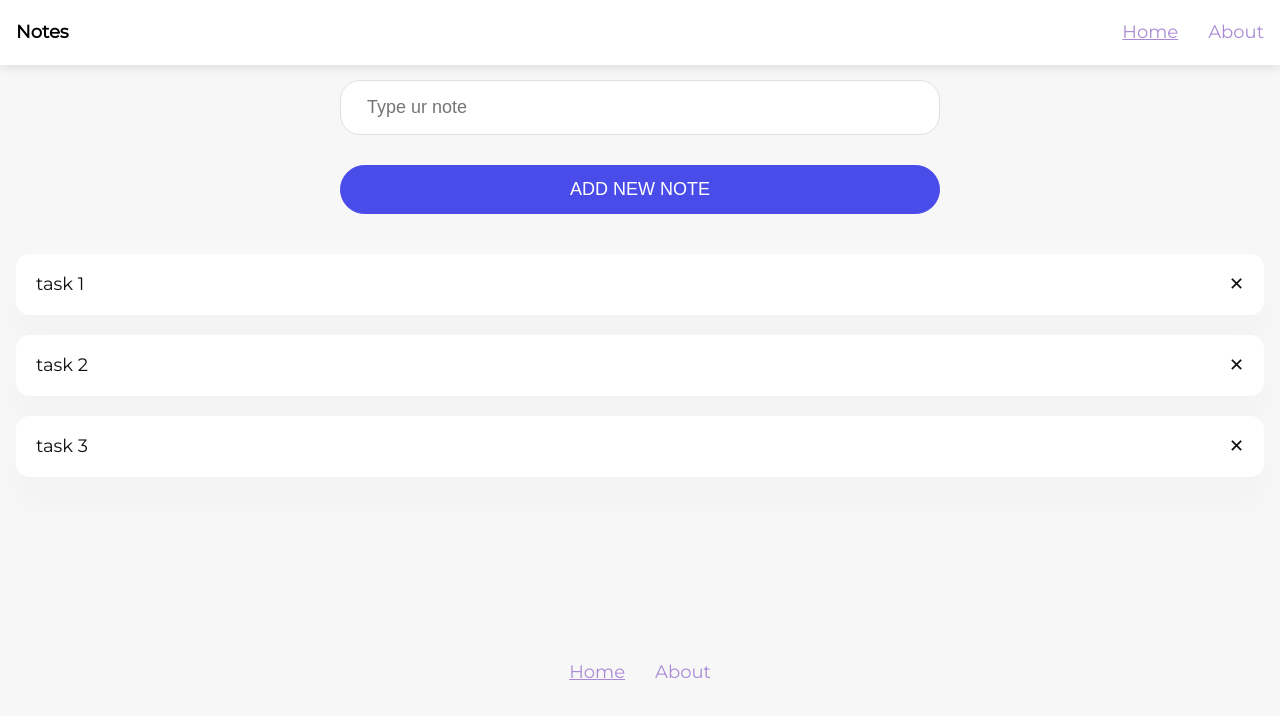
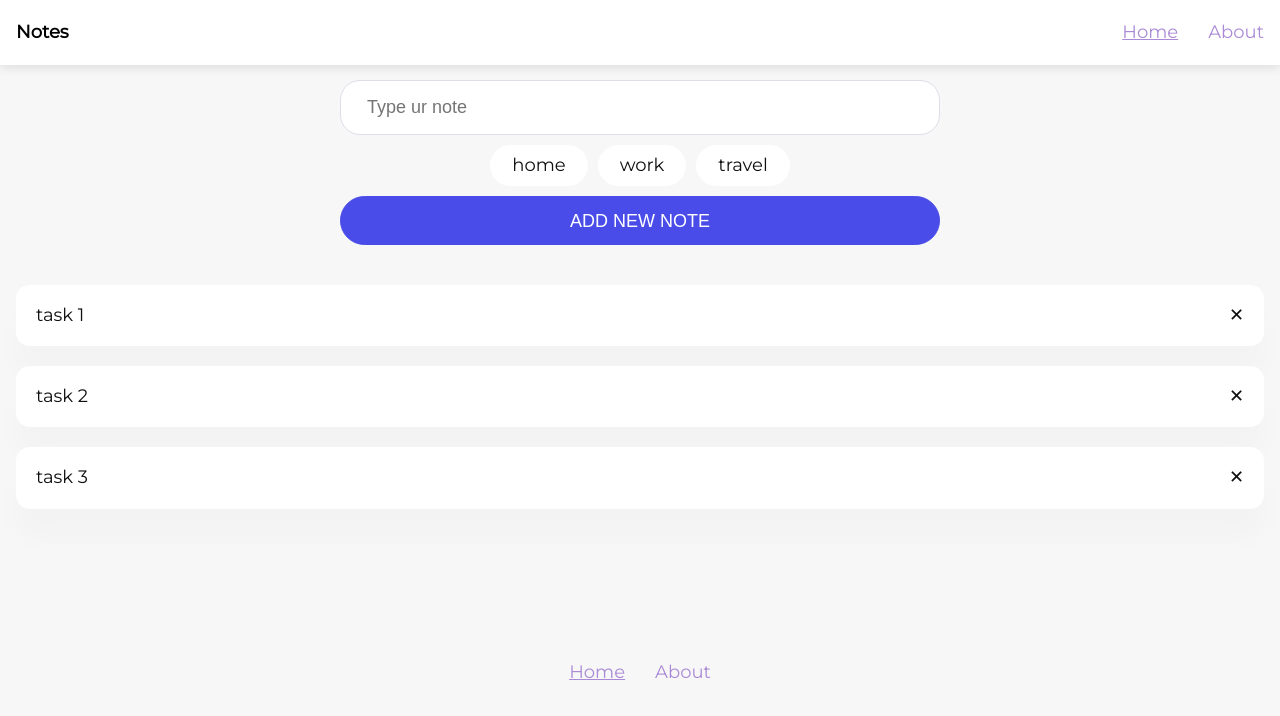
Before and after one commit to 4EPSI/tocode-vue-3-notes, a Vue app: page / in a window 1280 px wide. Shown: the top 716 px of the page. Built offline with nearby package versions, Linux system fonts and the light colour scheme.

Commit message:
TagsList

```diff
--- a/src/components/Notes/NoteForm.vue
+++ b/src/components/Notes/NoteForm.vue
@@ -7,22 +7,36 @@
         v-model="value"
         placeholder="Type ur note"
       />
+      <TagsList @onItemClick="handlerTagClick" :items="tags" />
       <button class="btn btnPrimary" type="submit">Add new note</button>
     </form>
   </div>
 </template>
 
 <script>
+import TagsList from '@/components/UI/TagsList.vue'
 export default {
+  components: {
+    TagsList
+  },
   data() {
     return {
-      value: ''
+      value: '',
+      tags: ['home', 'work', 'travel']
     }
   },
   methods: {
     onSubmit() {
       this.$emit('onSubmit', this.value)
       this.value = ''
+    },
+    handlerTagClick(tag) {
+      console.log(tag);
+      if(this.tags.includes(tag)) {
+        this.tags = this.tags.filter(t => t !== tag)
+      } else {
+        this.tags.push(tag)
+      }
     }
   }
 }
@@ -39,5 +53,8 @@ export default {
   flex-direction: column;
   max-width: 600px;
   width: 100%;
+  input {
+    margin-bottom: 0;
+  }
 }
 </style>
--- /dev/null
+++ b/src/components/UI/TagsList.vue
@@ -0,0 +1,54 @@
+<template>
+  <div class="tags-list">
+    <div
+      @click="$emit('onItemClick', item)"
+      v-for="item in items"
+      :key="item"
+      class="tag-item"
+    >
+      <span>{{ item }}</span>
+    </div>
+  </div>
+</template>
+
+<script>
+export default {
+  props: {
+    items: {
+      type: Array,
+      required: true
+    }
+  }
+}
+</script>
+
+<style lang="scss">
+.tags-list {
+  padding: 10px 0;
+  display: flex;
+  justify-content: center;
+}
+.tag-item {
+  padding: 8px 22px;
+  margin-right: 10px;
+  background-color: #fff;
+  border-radius: 22px;
+  user-select: none;
+  cursor: pointer;
+  &.isActive {
+    background-color: #444ce0;
+    color: #fff;
+  }
+  &.isPreview {
+    padding: 0;
+    color: #444ce0;
+    cursor: default;
+    &:before {
+      content: '#';
+    }
+  }
+  &:last-child {
+    margin-right: 0;
+  }
+}
+</style>
--- a/src/pages/homeContent.vue
+++ b/src/pages/homeContent.vue
@@ -14,7 +14,6 @@ export default {
   data() {
     return {
       notes: ['task 1', 'task 2', 'task 3'],
-      tags: ['home', 'work', 'travel']
     }
   },
   methods: {
```
